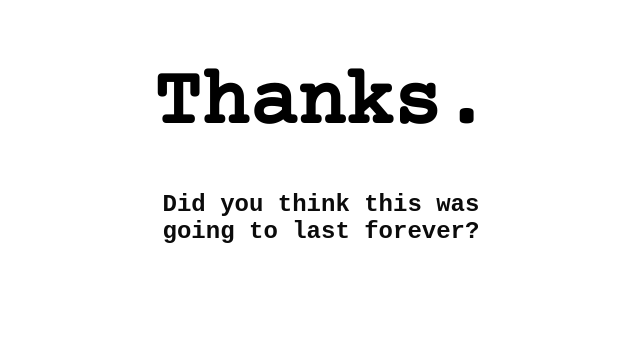
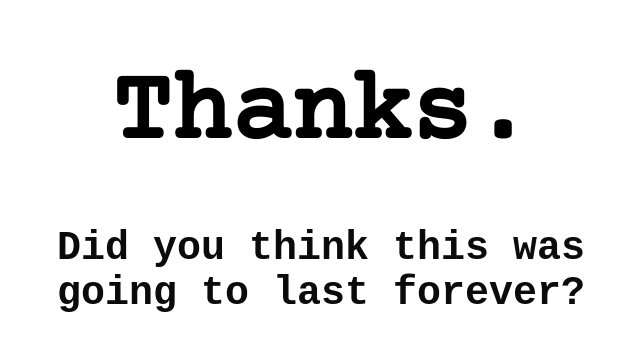
Before and after one commit to chanman805/TAG, a plain HTML site: page index.html in a window 1280 px wide. Shown: the top 350 px of the page, without its empty margins (319-959 px from the left). Drawn offline with nearby package versions, Linux system fonts and the light colour scheme.

Commit message:
6/28/2021

```diff
--- a/index.html
+++ b/index.html
@@ -1,5 +1,5 @@
 <html>
-<link REL="SHORTCUT ICON" HREF="legacy/images/dark_favi.png">
+<link REL="SHORTCUT ICON" HREF="legacy/images/light_icon.png">
 <title>The Alder Groove</title>
 <head>
 
@@ -30,6 +30,7 @@ body, html {
 background-color:white;
 color:black;
 text-align:center;
+ -webkit-text-size-adjust: none;
 }
 
 body {
@@ -48,19 +49,15 @@ margin-top:7.5vmin;
 
 h1 {
 font-family: 'Courier Prime';
-font-size:5em;
-width:70%;
-margin-left:auto;
-margin-right:auto;
+font-size:100px;
+text-align:center;
 }
 
 p {
 font-family: 'Courier New';
-width:70%;
-margin-left:auto;
-margin-right:auto;
 font-weight:bold;
-font-size:1.5em;
+font-size:5vmin;
+text-align:center;
 }
 
 .item {
@@ -124,7 +121,7 @@ transition: all 1.5s;
 
 
 
-<button class = "item" style = "z-index:100!important;border:none;outline:none;background-color:black;color:white;border-radius:20px;padding:20px;font-size:1em;font-family: 'Courier New';margin-top:15vmax;cursor:pointer;margin-bottom:5vmax" onclick = "window.location.href = 'https://forms.gle/h1CJPA18hzjB47js8';">Wanna leave me a note?</button>
+<button class = "item" style = "z-index:100!important;border:none;outline:none;background-color:black;color:white;border-radius:20px;padding:20px;font-size:1em;font-family: 'Courier New';margin-top:15vmax;cursor:pointer;margin-bottom:5vmax" onclick = "window.location.href = 'https://docs.google.com/forms/d/e/1FAIpQLSd3v0U09R4uoqN4uEg1oFUqT7_LWK8qZv9MEpMyfk_a39o4Tg/viewform?usp=sf_link';">Wanna leave me a note?</button>
 </div>
 </body>
 <script>
```
Also changed, not shown: legacy/images/light_icon.png.
